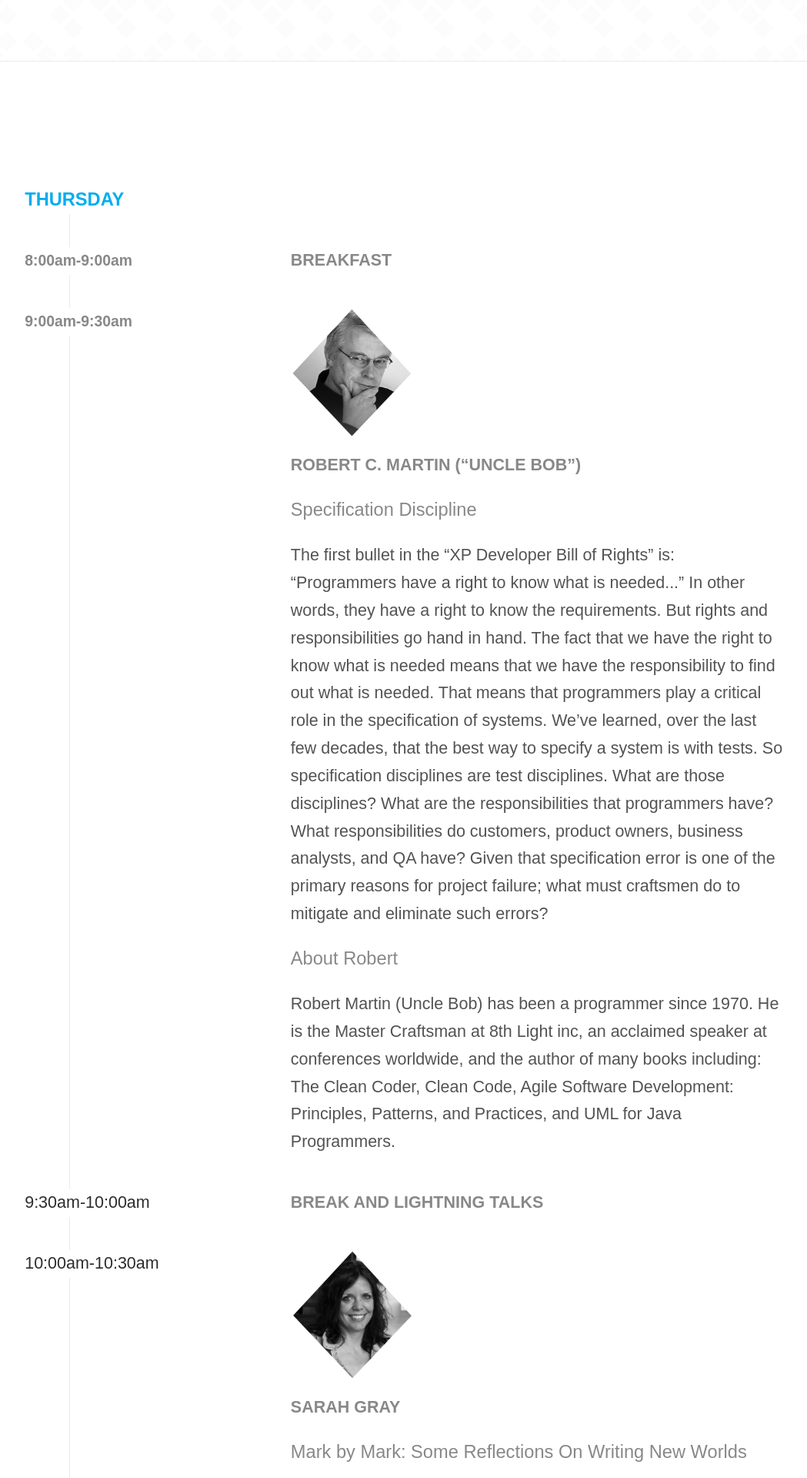
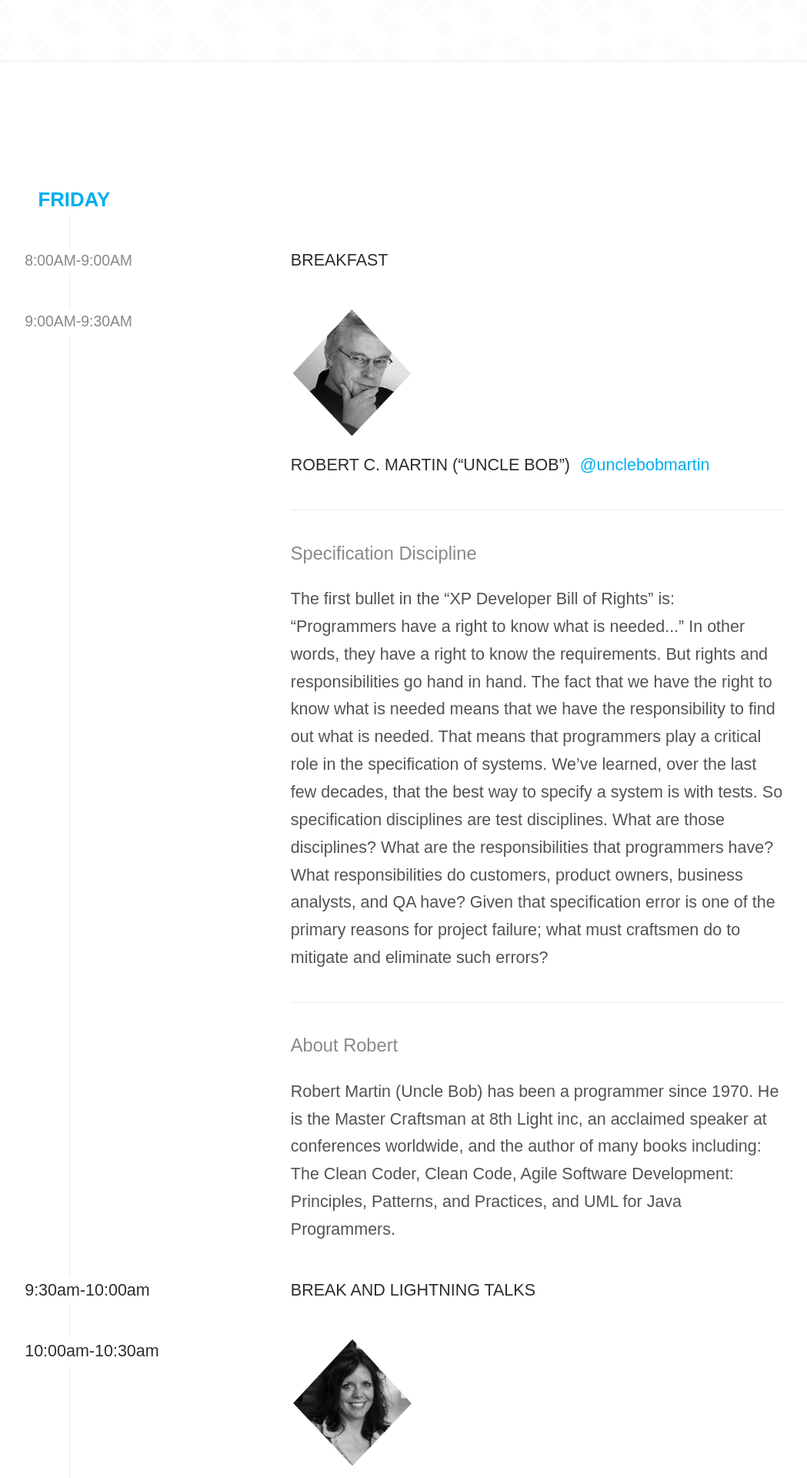
Before and after one commit to CassieShumway/scna, a Jekyll site: the page built from schedule.html, in a window 1280 px wide. Shown: the part 346-2266 px from the top of the page at 77% size, without its empty margins (147-1196 px from the left). Built offline with Jekyll 4.4.1, drawn with Linux system fonts in a browser that asks for light colours.

Commit message:
schedule layout

```diff
--- a/css/main.css
+++ b/css/main.css
@@ -72,7 +72,6 @@ h1 {
 }
 
 h2 { font-size: 1.7em; }
-
 h3 { font-size: 1.3em; }
 
 h4 {
@@ -81,22 +80,22 @@ h4 {
 }
 
 h5, h6 {
+  font-weight: 300;
   margin: 0;
-  margin-bottom: 1em;
-  text-align: left;
 }
 
 h5 {
-  color: #888;
+  color: #2d2d2d;
+  display: inline-block;
   font-size: 1em;
-  font-weight: 600;
+  margin-right: 2%;
   text-transform: uppercase;
 }
 
 h6 {
   color: #888;
   font-size: 1.1em;
-  font-weight: 300;
+  margin-bottom: 1em;
 }
 
 p {
@@ -246,7 +245,7 @@ nav li {
   z-index: 100;
 }
 
-@media (max-width: 600px) { .hero-image { padding: 3em 0; } }
+@media only screen and (max-width: 600px) { .hero-image { padding: 3em 0; } }
 
 /* =================================
   HOMEPAGE - BUTTONS
@@ -336,7 +335,7 @@ button[type="submit"],
 button[type="submit"]:hover,
 .submit-button:hover { background: #6d6d6d; }
 
-@media (max-width: 900px) {
+@media only screen and (max-width: 900px) {
   form {
     display: inline-block;
     margin-top: 1em;
@@ -349,32 +348,35 @@ button[type="submit"]:hover,
   SCHEDULE - TIMELINE
    ============================== */
 
+.twitter-link { vertical-align: top; }
+
 .date {
   color: #888;
   font-weight: 600;
   font-size: .9em;
+  text-transform: uppercase;
 }
-
-.speaker {
-  display: inline-block;
-  /*height: 100%;
-  width: 100%;*/
-  margin: 0;
-  max-width: 160px;
-  /*position: relative;*/
-  left: 12%;
-  top: 7%;
-  position: absolute;
-}
-
-.bob { background-image: url("../images/speaker-bob.png") no-repeat; }
 
 .time {
   background: #fff;
+  font-weight: 300;
   left: 10%;
   top: 0;
   position: absolute;
 }
+
+.day {
+  background: #fff;
+  color: #00adee;
+  font-size: .9em;
+  font-weight: 600;
+  text-transform: uppercase;
+  font-size: 1.2em;
+  top: 0;
+  position: absolute;
+}
+
+.friday { left: 11.5%; }
 
 .timeline {
   list-style: none;
@@ -398,6 +400,7 @@ button[type="submit"]:hover,
 .timeline-box {
   margin: 0 0 2em 40%;
   position: relative;
+  text-align: left;
 }
 
 .timeline-text {
@@ -437,11 +440,11 @@ section {
 }
 
 .white { background: #fff; }
-.grey-section { background: #e3e3e3; }
+.grey { background: #e3e3e3; }
 .pattern { background-image: url("../images/pattern.jpg"); }
 
-@media (max-width: 600px) {
-  .white-section, .grey-section, .pattern-section { padding: 1.5em 0; }
+@media only screen and (max-width: 600px) {
+  .white, .grey, .pattern { padding: 1.5em 0; }
 }
 
 /* =================================
@@ -470,7 +473,7 @@ section {
   max-width: 310px;
 }
 
-@media (max-width: 900px) {
+@media only screen and (max-width: 900px) {
   .column {
     float: none;
     margin-left: 0;
@@ -521,6 +524,8 @@ footer p {
 .margin-bottom-small { margin-bottom: .7em; }
 .margin-bottom-none { margin-bottom: 0; }
 
+@media only screen and (max-width: 900px) { .margin-bottom { margin-bottom: 1em; } }
+
 /* =================================
   CLEAR FIX
    ============================== */
--- a/schedule.html
+++ b/schedule.html
@@ -38,9 +38,11 @@ layout: default
   <div class="wrapper">
     <ul class="timeline">
       <li>
-        <h4 class="time blue-text">THURSDAY</h4>
+        <div class="day friday">Friday</div>
           <div class="timeline-box">
-            <div class="timeline-text">&nbsp;</div>
+            <div class="timeline-text">
+              <h5>&nbsp;</h5>
+            </div>
           </div>
       </li>
       <li>
@@ -56,9 +58,11 @@ layout: default
           <div class="timeline-box">
             <img class="speaker-diamond" src="{{ site.baseurl }}/images/speaker-bob.png">
             <div class="timeline-text">
-              <h5>Robert C. Martin (“Uncle Bob”)</h5>
+              <h5>Robert C. Martin (“Uncle Bob”)</h5><a class="twitter-link" href="https://twitter.com/unclebobmartin">@unclebobmartin</a>
+              <hr class="full-width">
               <h6>Specification Discipline</h6>
               <p>The first bullet in the “XP Developer Bill of Rights” is: “Programmers have a right to know what is needed...” In other words, they have a right to know the requirements. But rights and responsibilities go hand in hand. The fact that we have the right to know what is needed means that we have the responsibility to find out what is needed. That means that programmers play a critical role in the specification of systems. We’ve learned, over the last few decades, that the best way to specify a system is with tests. So specification disciplines are test disciplines. What are those disciplines? What are the responsibilities that programmers have? What responsibilities do customers, product owners, business analysts, and QA have? Given that specification error is one of the primary reasons for project failure; what must craftsmen do to mitigate and eliminate such errors?</p>
+              <hr class="full-width">
               <h6>About Robert</h6>
               <p>Robert Martin (Uncle Bob) has been a programmer since 1970. He is the Master Craftsman at 8th Light inc, an acclaimed speaker at conferences worldwide, and the author of many books including: The Clean Coder, Clean Code, Agile Software Development: Principles, Patterns, and Practices, and UML for Java Programmers.</p>
             </div>
```
